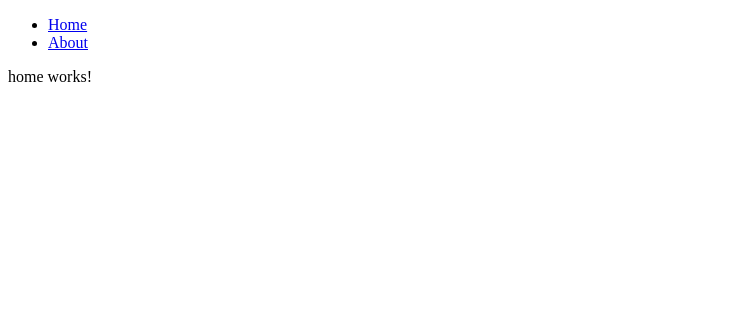
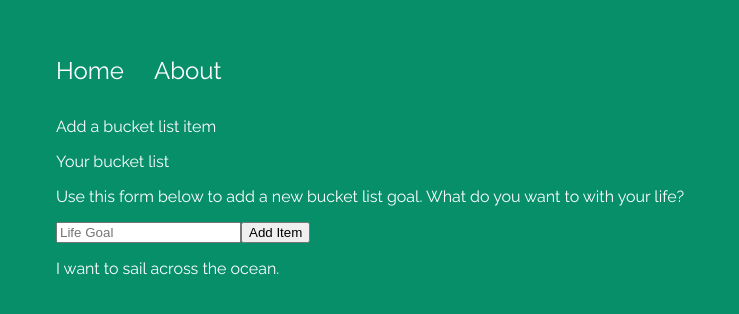
Before and after one commit to zaturnvalley/AngularJSGameOfLife, an Angular app: page / in a window 1280 px wide. Shown: the top 314 px of the page, without its empty margins (0-739 px from the left). Built offline with nearby package versions, Linux system fonts and the light colour scheme.

Commit message:
added form to home, global scss styles

```diff
--- a/src/app/home/home.component.html
+++ b/src/app/home/home.component.html
@@ -1,3 +1,23 @@
-<p>
-  home works!
-</p>
+<div class="container color-dark">
+  <div class="col">
+    <p>Add a bucket list item</p>
+  </div>
+  <div class="col">
+    <p>Your bucket list</p>
+  </div>
+</div>
+<div class="container color-light">
+  <div class="col">
+    <p class="sm">Use this form below to add a new bucket list goal. What do you want to with your life?</p>
+
+    <form>
+        <input type="text" class="txt" name="item" placeholder="Life Goal">
+        <input type="submit" class="btn" value="Add Item">
+    </form>
+  </div>
+  <div class="col">
+    <p class="life-container">
+      I want to sail across the ocean.
+    </p>
+  </div>
+</div>
--- a/src/styles.scss
+++ b/src/styles.scss
@@ -1 +1,34 @@
 /* You can add global styles to this file, and also import other style files */
+
+@import url('https://fonts.googleapis.com/css?family=Raleway:400,700');
+
+body {
+  background-color: #078F6A;
+  padding: 3em;
+  font-family: 'Raleway', 'Arial';
+  color: #fff;
+}
+
+ul {
+  list-style-type: none;
+  margin: 0 0 2em 0;
+  padding: 0;
+}
+
+ul li {
+  display: inline;
+  margin-right: 30px;
+}
+
+ul li a {
+  font-size: 1.5em;
+}
+
+a {
+  color: #fff;
+  text-decoration: none;
+}
+
+a:hover {
+  color: #FF8D00;
+}
```
